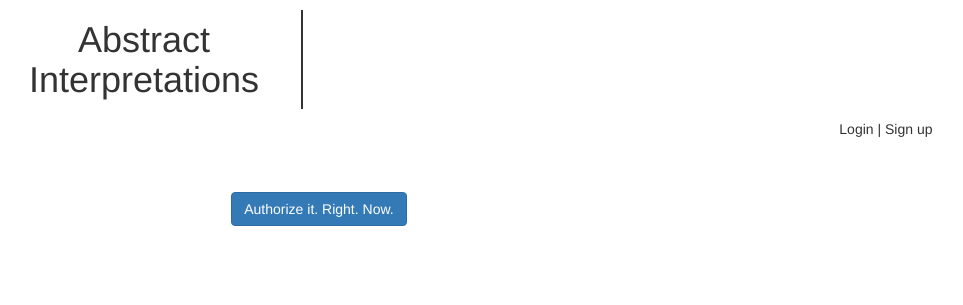
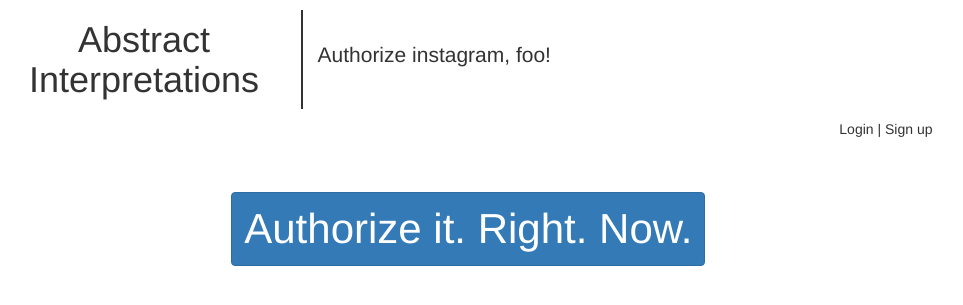
Before and after one commit to spencerstewart/abstract-interp, a Python web app: template templates/auth_link.html in a window 1280 px wide. Shown: the top 305 px of the page, without its empty margins (180-1143 px from the left). Run offline with Jinja, Linux system fonts and the light colour scheme; the template is opened without the code that fills it, so the values that code supplies are empty; some libraries are stand-ins or nearby versions.

Commit message:
Change style to instagram auth page

```diff
--- a/templates/auth_link.html
+++ b/templates/auth_link.html
@@ -2,8 +2,10 @@
 
 {% block title %}Auth for Insta{% endblock %}
 
-{% block header_h2 %}
+{% block sideheader %}
+<p class="subtitle">
   Authorize instagram, foo!
+</p>
 {% endblock %}
 
 {% block content %}
@@ -11,7 +13,7 @@
     <div class="col-md-6 col-md-offset-3 post">
       <div class="">
         <a href="https://api.instagram.com/oauth/authorize/?client_id={{client_id}}&redirect_uri={{redirect_uri}}&response_type=code">
-          <button class="btn btn-primary">
+          <button class="btn btn-primary" style="font-size:3em;">
             Authorize it. Right. Now.
           </button>
         </a>
```
